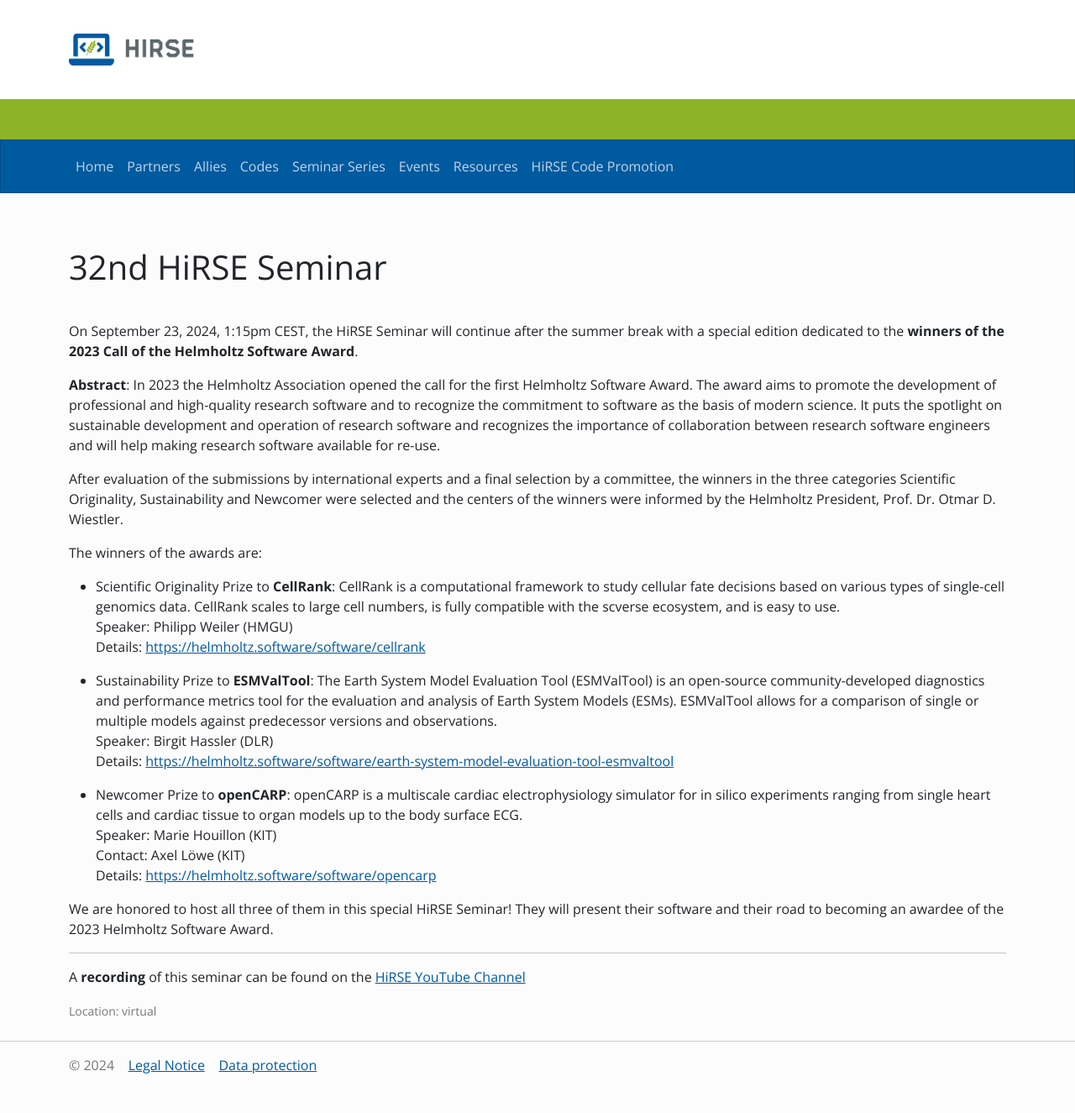
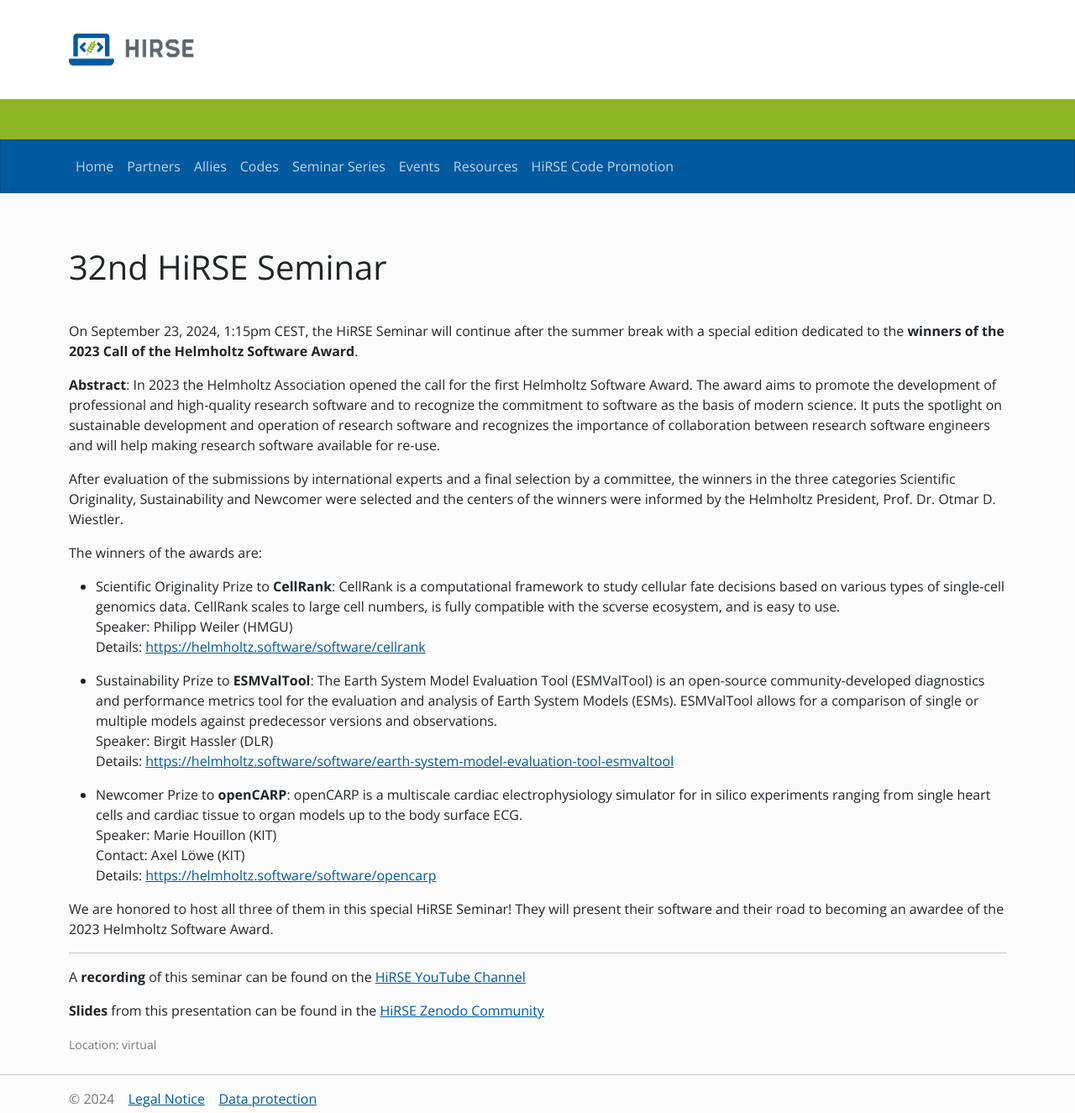
Before and after one commit to Helmholtz-HiRSE/helmholtz-hirse.github.io, a Jekyll site: the page built from _series/2024_09_23-seminar_32.md, in a window 1280 px wide. Shown: the whole page at 84% size. Built offline with Jekyll 4.4.1, drawn with Linux system fonts in a browser that asks for light colours; nearby versions of some CDN libraries; before the commit the page ends 1285 px from its top, so only the background shows below that.

Commit message:
Update 2024_09_23-seminar_32.md

```diff
--- a/_series/2024_09_23-seminar_32.md
+++ b/_series/2024_09_23-seminar_32.md
@@ -37,3 +37,5 @@
 
 ***
 A **recording** of this seminar can be found on the [HiRSE YouTube Channel](https://www.youtube.com/watch?v=69Du371H0Uk)
+
+**Slides** from this presentation can be found in the [HiRSE Zenodo Community](https://zenodo.org/records/13904235)
```
